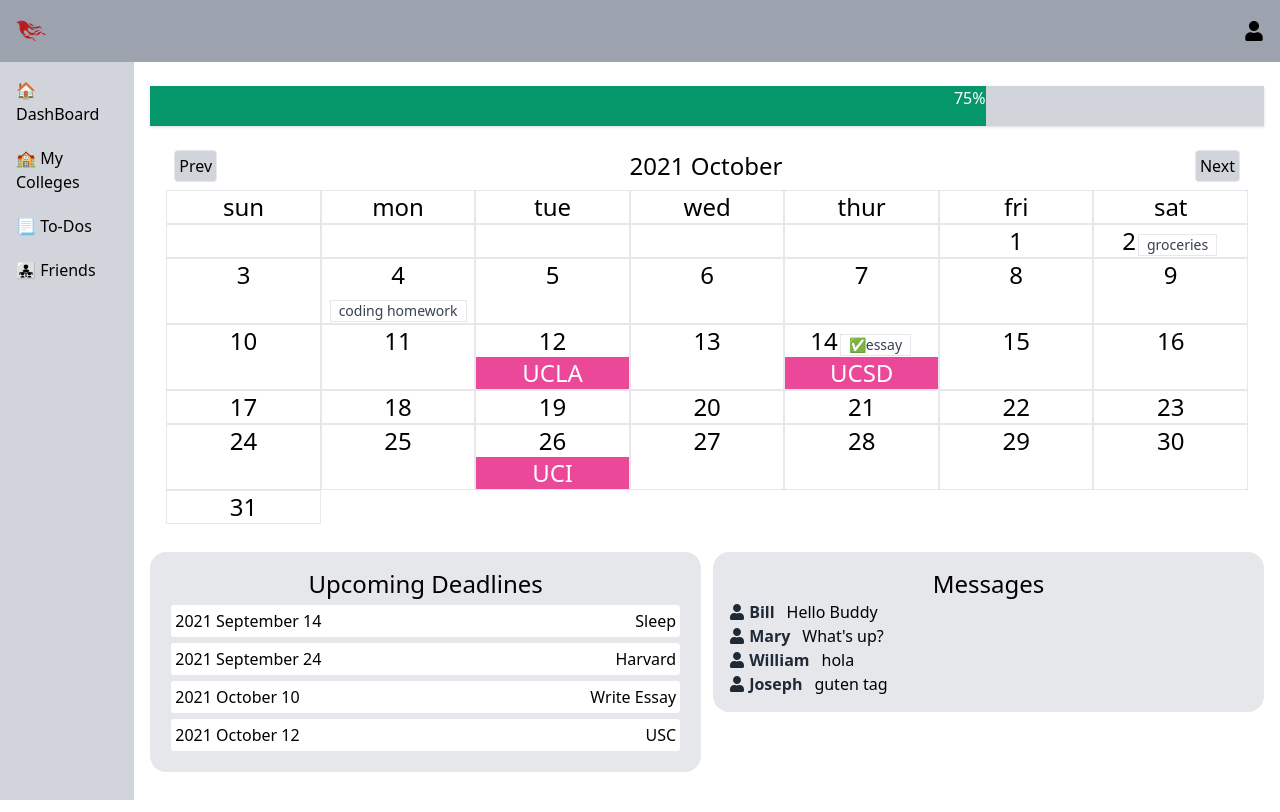
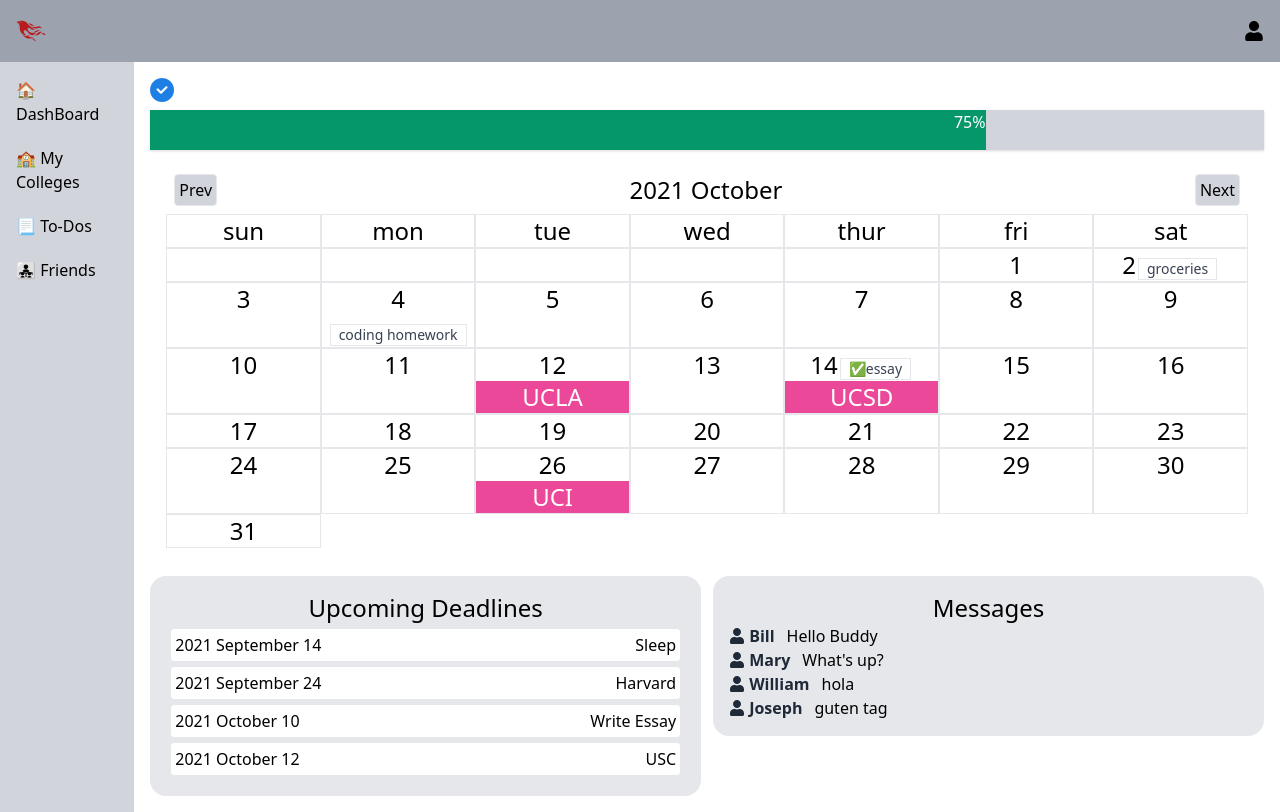
Before and after one commit to papertimesthree/college_todo, a React (Create React App) app: page / in a window 1280 px wide. Built offline with nearby package versions, Linux system fonts and the light colour scheme.

Commit message:
test images

```diff
--- a/src/pages/Dashboard.jsx
+++ b/src/pages/Dashboard.jsx
@@ -36,6 +36,7 @@
 export default function DashBoard() {
   return (
     <div className="container mx-auto p-4">
+      <img src="/img/icon_checked_circle.png" />
       <ProgressBar />
       <Calendar />
 
--- a/src/pages/ToDos.jsx
+++ b/src/pages/ToDos.jsx
@@ -29,6 +29,7 @@
 
   return (
     <div className="container mx-auto p-4">
+      <h1>Test Heading</h1>
       <div>
         <div className="inline-flex border p-1">
           <Button
```
